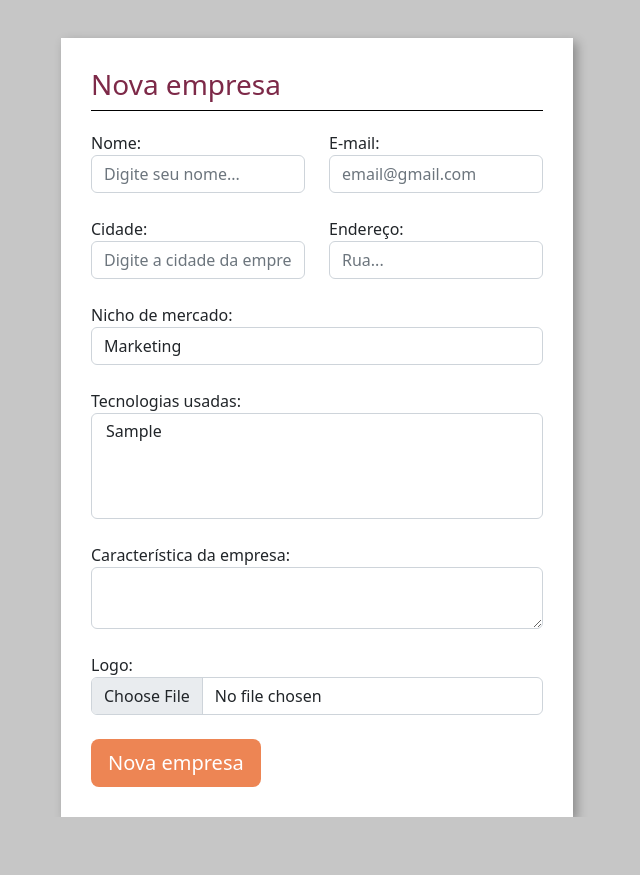
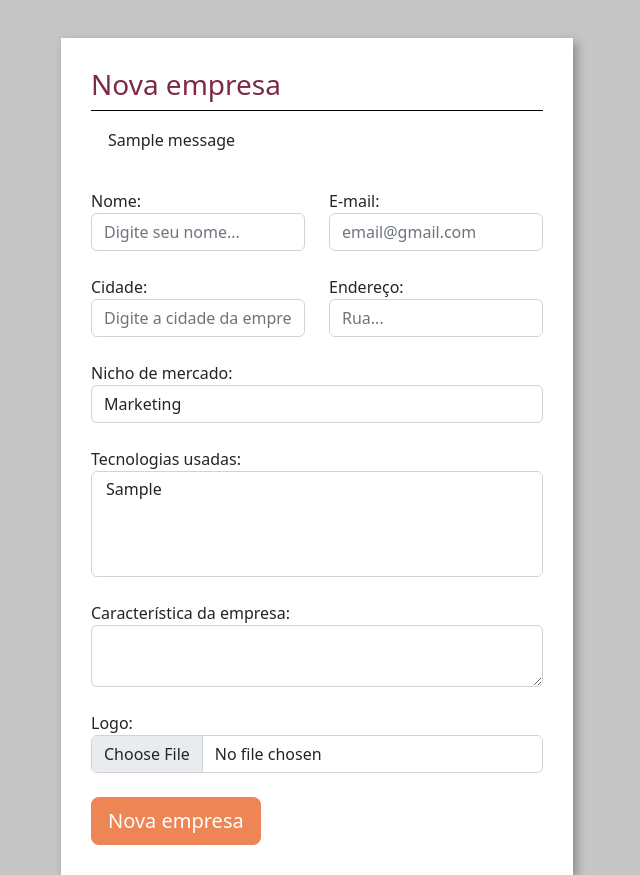
Before and after one commit to FelipeMMMendes/SitePYLAB2022, a Django app: page /home/nova_empresa/ in a window 1280 px wide. Shown: the part 56-931 px from the top of the page, without its empty margins (323-963 px from the left). Before the commit the page ends 873 px from the top, so only its background shows below. Run offline with Django 4.2, Linux system fonts and the light colour scheme; tables that the repository leaves empty hold one stand-in row (values such as "Sample post"); one stand-in notice (Sample message) is shown.

Commit message:
Implementada versão inicial das mensagens

```diff
--- a/empresa/templates/nova_empresa.html
+++ b/empresa/templates/nova_empresa.html
@@ -14,6 +14,14 @@
             <div class="header">
                 <h3 class="titulo">Nova empresa</h3>
             </div>
+
+            {% if messages %}
+                {% for message in messages %}
+                    <section class="alert {{message.tags}}">
+                        {{message}}
+                    </section>
+                {% endfor %}
+            {% endif %}
 
             <div class="body-box">
                 <form action="{% url 'nova_empresa' %}" method="POST" enctype="multipart/form-data">{% csrf_token %}
--- a/empresa/views.py
+++ b/empresa/views.py
@@ -2,6 +2,8 @@ from django.shortcuts import render
 from django.http import HttpResponse
 from .models import Tecnologias, Empresa
 from django.shortcuts import redirect
+from django.contrib import messages
+from django.contrib.messages import constants
 
 #Cria views para retornar respostas HTML, no caso, funcoes que sao requisitadas e retornam
 #uma pagina
@@ -25,12 +27,15 @@ def nova_empresa(request):
         #validacoes
         #checa se os campos foram preenchidos
         if (len(nome.strip()) == 0 or len(email.strip()) == 0 or len(cidade.strip()) == 0 or len(endereco.strip()) == 0 or len(nicho.strip()) == 0 or len(caracteristicas.strip()) == 0 or (not logo)):
+            messages.add_message(request, constants.ERROR, 'Preencha todos os campos')
             return redirect('/home/nova_empresa')
 
         #checa se o tamanho da logo excede 10 MB
         if logo.size > 100_000_000:
+            messages.add_message(request, constants.ERROR, 'A logo da empresa deve ter menos de 10MB')
             return redirect('/home/nova_empresa')
 
         #checa se o nicho escolhido esta na lista incluida
         if nicho not in [i[0] for i in Empresa.choices_nicho_mercado]:
+            messages.add_message(request, constants.ERROR, 'Nicho de mercado inválido')
             return redirect('/home/nova_empresa')
```
Also changed, not shown: seletive/settings.py (+11 -0 lines).
